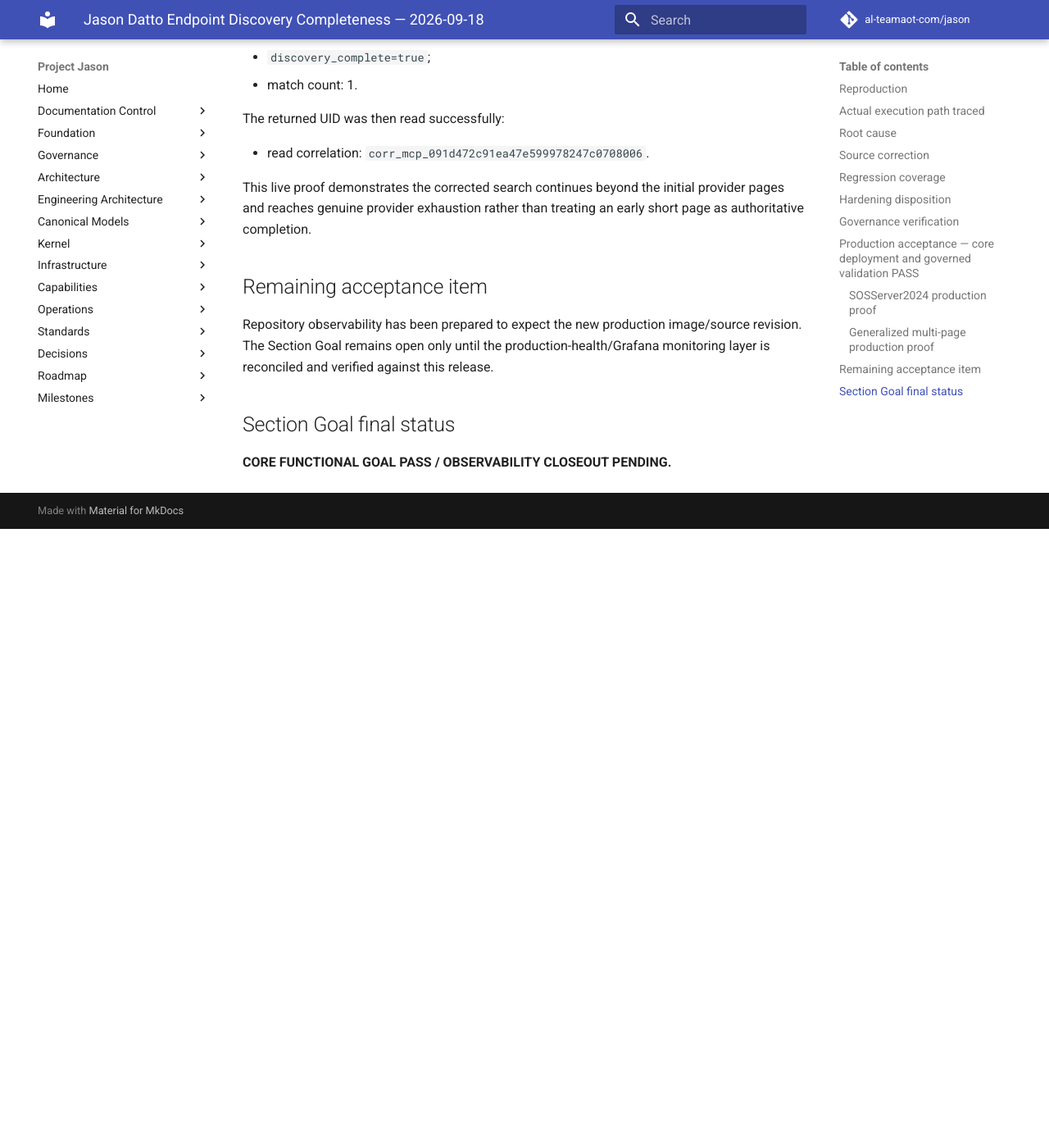
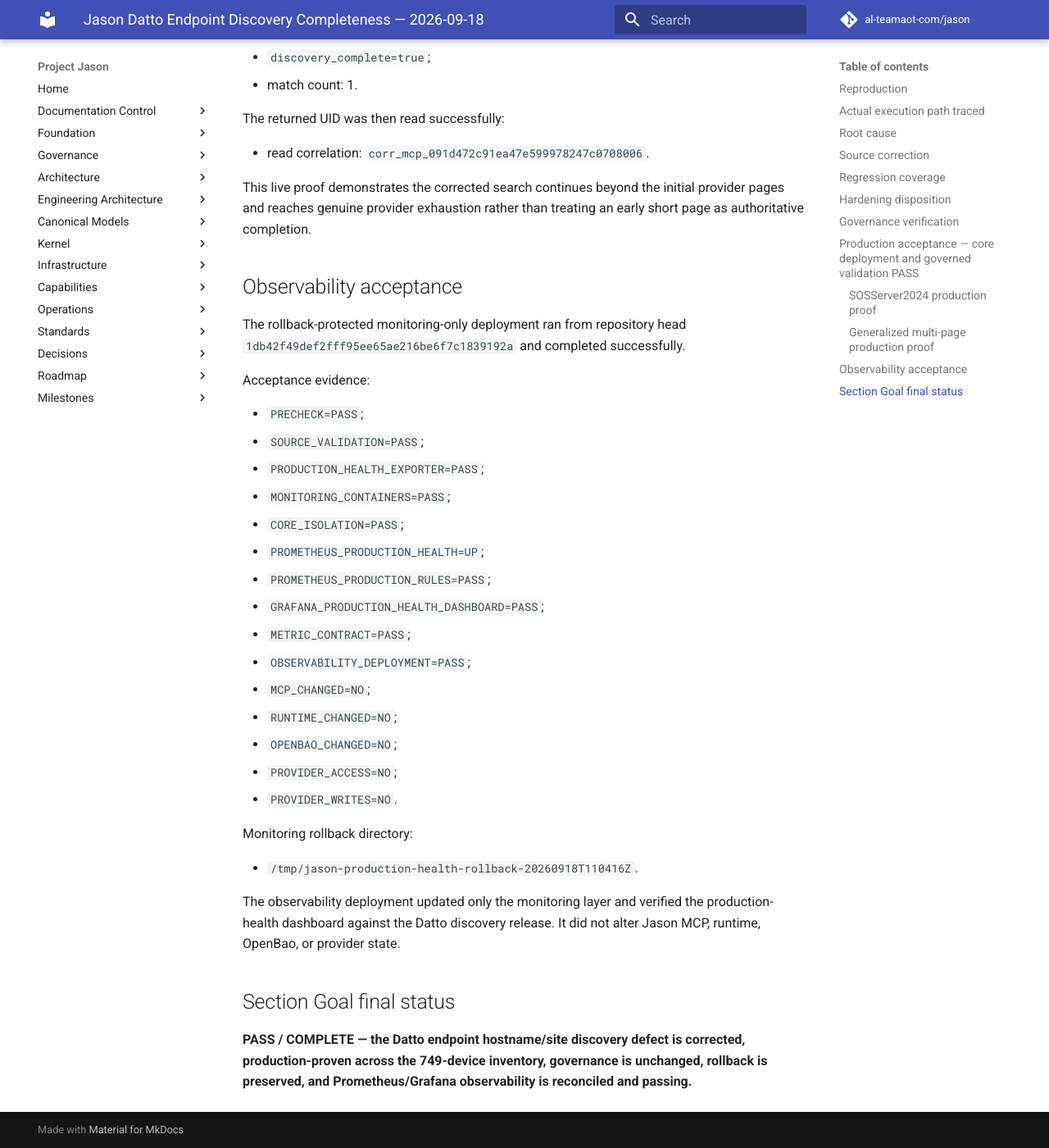
Before and after one commit to al-teamaot-com/jason, an MkDocs documentation site: the page built from docs/operations/Jason-Datto-Endpoint-Discovery-Completeness-2026-09-18.md, in a window 1280 px wide and 1400 px high, scrolled down 5079 px. Shown: the whole window at 82% size. Built offline with MkDocs 1.6.1 and Material for MkDocs 9.7.7, drawn with Linux system fonts in a browser that asks for light colours; comment, search, counter and statistics services are not loaded; before the commit the page ends 5724 px from its top, so only the background shows below that; some of the changed text lies outside the part shown.

Commit message:
Close Datto discovery Section Goal after observability acceptance

```diff
--- a/docs/operations/Jason-Datto-Endpoint-Discovery-Completeness-2026-09-18.md
+++ b/docs/operations/Jason-Datto-Endpoint-Discovery-Completeness-2026-09-18.md
@@ -2,7 +2,7 @@
 
 **Section Goal:** Fix Datto RMM endpoint discovery so Jason can resolve an existing endpoint from hostname/site without pre-supplied Datto UID and so incomplete enumeration cannot be represented as definitive not-found evidence.
 
-**Status:** PRODUCTION CORE DEPLOYMENT AND GOVERNED VALIDATION PASS / OBSERVABILITY RECONCILIATION PENDING
+**Status:** COMPLETE — PRODUCTION DEPLOYMENT, GOVERNED VALIDATION, AND OBSERVABILITY ACCEPTANCE PASS
 
 ## Reproduction
 
@@ -155,10 +155,34 @@
 
 This live proof demonstrates the corrected search continues beyond the initial provider pages and reaches genuine provider exhaustion rather than treating an early short page as authoritative completion.
 
-## Remaining acceptance item
+## Observability acceptance
 
-Repository observability has been prepared to expect the new production image/source revision. The Section Goal remains open only until the production-health/Grafana monitoring layer is reconciled and verified against this release.
+The rollback-protected monitoring-only deployment ran from repository head `1db42f49def2fff95ee65ae216be6f7c1839192a` and completed successfully.
+
+Acceptance evidence:
+
+- `PRECHECK=PASS`;
+- `SOURCE_VALIDATION=PASS`;
+- `PRODUCTION_HEALTH_EXPORTER=PASS`;
+- `MONITORING_CONTAINERS=PASS`;
+- `CORE_ISOLATION=PASS`;
+- `PROMETHEUS_PRODUCTION_HEALTH=UP`;
+- `PROMETHEUS_PRODUCTION_RULES=PASS`;
+- `GRAFANA_PRODUCTION_HEALTH_DASHBOARD=PASS`;
+- `METRIC_CONTRACT=PASS`;
+- `OBSERVABILITY_DEPLOYMENT=PASS`;
+- `MCP_CHANGED=NO`;
+- `RUNTIME_CHANGED=NO`;
+- `OPENBAO_CHANGED=NO`;
+- `PROVIDER_ACCESS=NO`;
+- `PROVIDER_WRITES=NO`.
+
+Monitoring rollback directory:
+
+- `/tmp/jason-production-health-rollback-20260918T110416Z`.
+
+The observability deployment updated only the monitoring layer and verified the production-health dashboard against the Datto discovery release. It did not alter Jason MCP, runtime, OpenBao, or provider state.
 
 ## Section Goal final status
 
-**CORE FUNCTIONAL GOAL PASS / OBSERVABILITY CLOSEOUT PENDING.**
+**PASS / COMPLETE — the Datto endpoint hostname/site discovery defect is corrected, production-proven across the 749-device inventory, governance is unchanged, rollback is preserved, and Prometheus/Grafana observability is reconciled and passing.**
```
